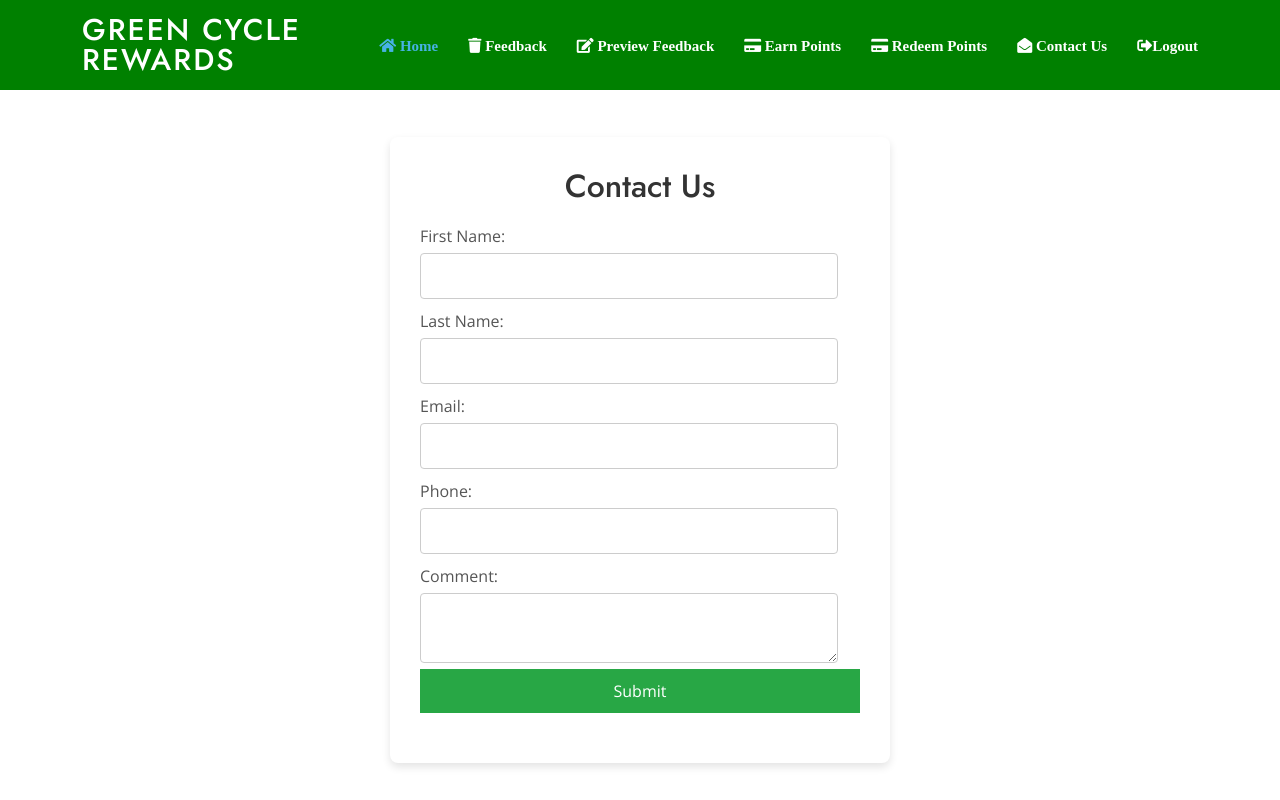
After one commit to Dipali8982551/waste-management-system, a PHP site: page /EmailVerification/contact.php in a window 1280 px wide. The commit adds this page. Run offline with PHP 8.4, Linux system fonts and the light colour scheme; a stand-in replaces the project's code that opens the database connection; some libraries are stand-ins or nearby versions.

Commit message:
Added New page of Contact Us and Redeem Points

```diff
--- /dev/null
+++ b/contact.php
@@ -0,0 +1,175 @@
+<!DOCTYPE html>
+<html lang="en">
+<head>
+    <meta charset="UTF-8">
+    <meta name="viewport" content="width=device-width, initial-scale=1.0">
+    <title>Contact Us</title>
+    <style>
+        body {
+            font-family: Arial, sans-serif;
+            background-color: #f9f9f9;
+            display: flex;
+            justify-content: center;
+            align-items: center;
+            height: 100vh;
+            margin: 0;
+        }
+        .containers {
+            background-color: #fff;
+            padding: 30px;
+            border-radius: 8px;
+            box-shadow: 0 4px 8px rgba(0, 0, 0, 0.11);
+            max-width: 500px;
+            width: 100%;
+            margin-top: 100px;
+        }
+        h2 {
+            margin-bottom: 20px;
+            color: #333;
+            text-align: center;
+        }
+        label {
+            display: block;
+            margin: 10px 0 5px;
+            color: #555;
+        }
+        input, textarea {
+            width: calc(100% - 22px);
+            padding: 10px;
+            margin-bottom: 10px;
+            border: 1px solid #ccc;
+            border-radius: 4px;
+        }
+        textarea {
+            resize: vertical;
+        }
+        button {
+            padding: 10px 20px;
+            background-color: #28a745;
+            color: white;
+            border: none;
+            border-radius: 4px;
+            cursor: pointer;
+            display: block;
+            width: 100%;
+        }
+        button:hover {
+            background-color: #218838;
+        }
+        #response {
+            margin-top: 20px;
+            text-align: center;
+            color: #28a745;
+        }
+    </style>
+    <!-- Favicons -->
+  <link href="assets/img/clients/Capture.PNG" rel="icon">
+  <link href="assets/img/clients/Capture.PNG" rel="apple-touch-icon">
+
+  <!-- Google Fonts -->
+  <link href="https://fonts.googleapis.com/css?family=Open+Sans:300,300i,400,400i,600,600i,700,700i|Jost:300,300i,400,400i,500,500i,600,600i,700,700i|Poppins:300,300i,400,400i,500,500i,600,600i,700,700i" rel="stylesheet">
+
+  <!-- Vendor CSS Files -->
+  <link href="assets/vendor/aos/aos.css" rel="stylesheet">
+  <link href="assets/vendor/bootstrap/css/bootstrap.min.css" rel="stylesheet">
+  <link href="assets/vendor/bootstrap-icons/bootstrap-icons.css" rel="stylesheet">
+  <link href="assets/vendor/boxicons/css/boxicons.min.css" rel="stylesheet">
+  <link href="assets/vendor/glightbox/css/glightbox.min.css" rel="stylesheet">
+  <link href="assets/vendor/remixicon/remixicon.css" rel="stylesheet">
+  <link href="assets/vendor/swiper/swiper-bundle.min.css" rel="stylesheet">
+
+  <!-- Template Main CSS File -->
+  <link href="assets/css/style.css" rel="stylesheet">
+
+    <!-- cdn for awesome fonts icons -->
+    <link rel="stylesheet" href="https://cdnjs.cloudflare.com/ajax/libs/font-awesome/4.7.0/css/font-awesome.min.css">
+
+     <!-- Google Fonts -->
+  <link rel="stylesheet" href="https://cdnjs.cloudflare.com/ajax/libs/font-awesome/5.8.2/css/all.min.css" crossorigin="anonymous" />
+</head>
+<body>
+<header id="header" style="background-color:green";   class="fixed-top ">
+    <div class="container d-flex align-items-center" style="background-color:green";>
+
+      <h1 class="logo me-auto"><a href="index.html">Green Cycle Rewards</a></h1>
+      <!-- Uncomment below if you prefer to use an image logo -->
+      <!-- <a href="index.html" class="logo me-auto"><img src="assets/img/logo.png" alt="" class="img-fluid"></a> -->
+
+      <nav id="navbar" style="background-color:green"; class="navbar">
+        <ul>
+          <li><a class="nav-link scrollto active" href="index.html"><span class="fa fa-home"> Home </span></a></li>
+          <li><a class="nav-link scrollto" href="phpGmailSMTP/trash.php"><span class="fa fa-trash"> Feedback</span></a></li>
+          <li><a class="nav-link scrollto"  href="welcome.php"><span class="fa fa-edit"> Preview Feedback </span></a></li>
+          <li><a class="nav-link scrollto" href="reward_points.php"><span class="fa fa-credit-card"> Earn Points</a></li>
+          <li><a class="nav-link scrollto" href="redeem_points.php"><span class="fa fa-credit-card"> Redeem Points</a></li>
+          <li><a class="nav-link scrollto" href="contact.php"><span class="fa fa-envelope-open"> Contact Us</span></a></li>
+          <li><a class="nav-link scrollto" href="logout-user.php"><span class="fas fa-sign-out-alt">Logout</span></a></li>
+        </ul>
+        <i class="bi bi-list mobile-nav-toggle"></i>
+      </nav><!-- .navbar -->
+
+    </div>
+  </header><!-- End Header -->
+    <div class="containers">
+    <h2>Contact Us</h2>
+        <form id="contactForm" method="post">
+            <label for="fname">First Name:</label>
+            <input type="text" id="fname" name="fname" required>
+
+            <label for="lname">Last Name:</label>
+            <input type="text" id="lname" name="lname" required>
+
+            <label for="contactEmail">Email:</label>
+            <input type="email" id="contactEmail" name="contactEmail" required>
+
+            <label for="contactPhone">Phone:</label>
+            <input type="text" id="contactPhone" name="contactPhone" required>
+
+            <label for="comment">Comment:</label>
+            <textarea id="comment" name="comment" required></textarea>
+
+            <button type="submit" name="submit">Submit</button>
+        </form>
+        <div id="response">
+            <?php
+            if (isset($_POST['submit'])) {
+                $fname = htmlspecialchars($_POST['fname']);
+                $lname = htmlspecialchars($_POST['lname']);
+                $contactEmail = htmlspecialchars($_POST['contactEmail']);
+                $contactPhone = htmlspecialchars($_POST['contactPhone']);
+                $comment = htmlspecialchars($_POST['comment']);
+
+                // Database connection
+                $servername = "localhost";
+                $username = "root";
+                $password = "";
+                $dbname = "wms";
+
+                $conn = new mysqli($servername, $username, $password, $dbname);
+
+                if ($conn->connect_error) {
+                    die("Connection failed: " . $conn->connect_error);
+                }
+
+                $sql = "INSERT INTO contact (fname, lname, contactEmail, contactPhone, comment) VALUES ('$fname', '$lname', '$contactEmail', '$contactPhone', '$comment')";
+
+                if ($conn->query($sql) === TRUE) {
+                    echo "Message sent successfully!";
+                } else {
+                    echo "Error: " . $sql . "<br>" . $conn->error;
+                }
+
+                $conn->close();
+            }
+            ?>
+        </div>
+    </div>
+    <script>
+        document.getElementById('contactForm').addEventListener('submit', function(event) {
+            if (document.querySelector('#response').innerHTML !== '') {
+                document.querySelector('#response').innerHTML = '';
+            }
+        });
+    </script>
+</body>
+</html>
--- a/index.html
+++ b/index.html
@@ -52,8 +52,10 @@
           <li><a class="nav-link scrollto" href="#about"><span class="fa fa-info-circle" aria-hidden="true"> About us</span></a></li>
           <li><a class="nav-link scrollto" href="phpGmailSMTP/trash.php"><span class="fa fa-trash"> Feedback</span></a></li>
           <li><a class="nav-link scrollto"  href="welcome.php"><span class="fa fa-edit"> Preview Feedback </span></a></li>
-          <li><a class="nav-link scrollto" href="reward_points.php">Earn Points</a></li>
+          <li><a class="nav-link scrollto" href="reward_points.php"><span class="fa fa-credit-card"> Earn Points</a></li>
+          <li><a class="nav-link scrollto" href="redeem_points.php"><span class="fa fa-credit-card"> Redeem Points</a></li>
           <li><a class="nav-link scrollto" href="#faq"><span class="fa fa-question-circle"> FAQ</span></a></li>
+          <li><a class="nav-link scrollto" href="contact.php"><span class="fa fa-envelope-open"> Contact Us</span></a></li>
           <li><a class="nav-link scrollto" href="logout-user.php"><span class="fas fa-sign-out-alt">Logout</span></a></li>
         </ul>
         <i class="bi bi-list mobile-nav-toggle"></i>
```
Also changed, not shown: redeem_points.php (added, +276 -0 lines), reward_points.php (+40 -11 lines).
